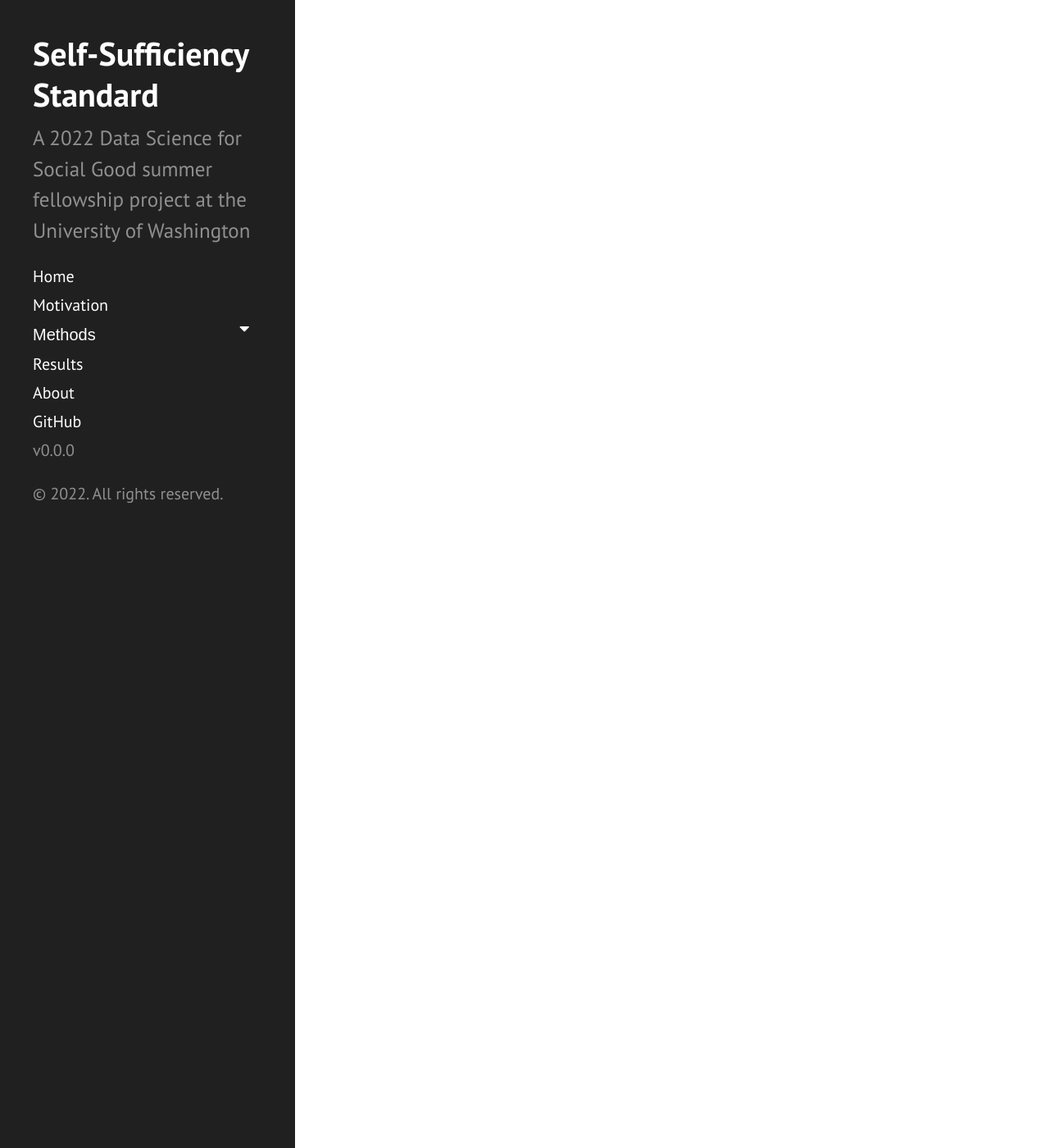
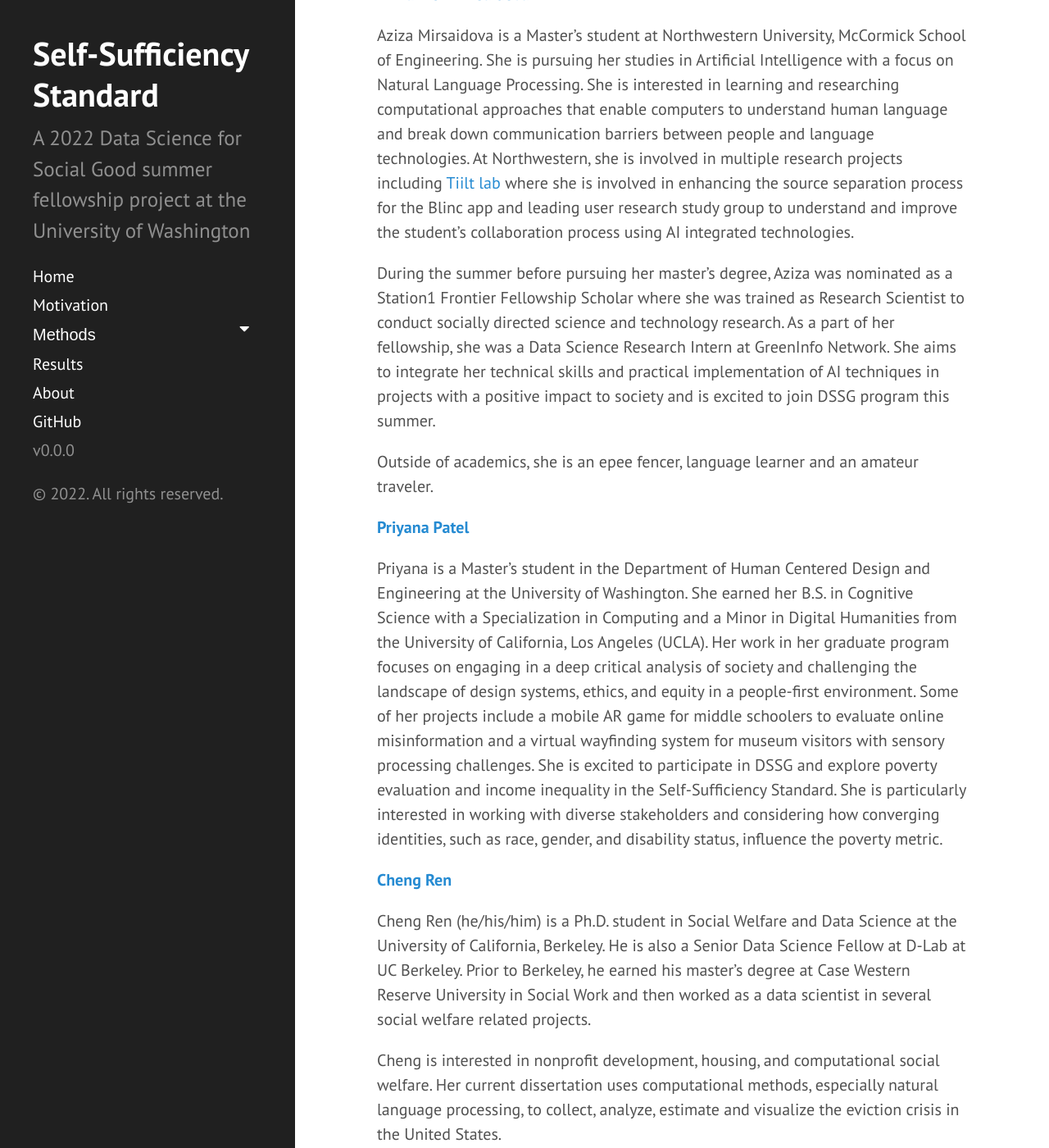
Before and after one commit to uwescience/DSSG2022-Self-Sufficiency, a Jekyll site: the page built from about.md, in a window 1280 px wide and 1400 px high, scrolled down 606 px. Shown: the whole window at 82% size. Built offline with Jekyll 4.4.1, drawn with Linux system fonts in a browser that asks for light colours; some of the changed text lies outside the part shown.

Commit message:
Added about and highlighted the headers with bolded version (#5)

```diff
--- a/about.md
+++ b/about.md
@@ -3,14 +3,46 @@ layout: page
 title: About
 ---
 
-### About
+# **About**
 
-Team Photo
+<img src="{{ site.url }}{{ site.baseurl }}/assets/img/SSS_team.jpeg">
 
-Individual Bios
+## **Bios**
 
-Roles or Contributions (optional, only if it makes sense to your team)
+ [**Azizakhon Mirsaidova**](https://www.linkedin.com/in/azizamirsaidova/)
 
-Where readers can find more details about the project, e.g. code, data, reports, etc.
+ Aziza Mirsaidova is a Master’s student at Northwestern University, McCormick School of Engineering. She is pursuing her studies in Artificial Intelligence with a focus on Natural Language Processing. She is interested in learning and researching computational approaches that enable computers to understand human language and break down communication barriers between people and language technologies. At Northwestern, she is involved in multiple research projects including [Tiilt lab](https://tiilt.northwestern.edu) where she is involved in enhancing the source separation process for the Blinc app and leading user research study group to understand and improve the student’s collaboration process using AI integrated technologies.
 
-Acknowledgements
+During the summer before pursuing her master’s degree, Aziza was nominated as a Station1 Frontier Fellowship Scholar where she was trained as Research Scientist to conduct socially directed science and technology research. As a part of her fellowship, she was a Data Science Research Intern at GreenInfo Network. She aims to integrate her technical skills and practical implementation of AI techniques in projects with a positive impact to society and is excited to join DSSG program this summer.
+
+Outside of academics, she is an epee fencer, language learner and an amateur traveler.
+
+ [**Priyana Patel**](https://www.linkedin.com/in/priyana-patel/)
+
+ Priyana is a Master’s student in the Department of Human Centered Design and Engineering at the University of Washington. She earned her B.S. in Cognitive Science with a Specialization in Computing and a Minor in Digital Humanities from the University of California, Los Angeles (UCLA). Her work in her graduate program focuses on engaging in a deep critical analysis of society and challenging the landscape of design systems, ethics, and equity in a people-first environment. Some of her projects include a mobile AR game for middle schoolers to evaluate online misinformation and a virtual wayfinding system for museum visitors with sensory processing challenges. She is excited to participate in DSSG and explore poverty evaluation and income inequality in the Self-Sufficiency Standard. She is particularly interested in working with diverse stakeholders and considering how converging identities, such as race, gender, and disability status, influence the poverty metric.
+
+ [**Cheng Ren**](https://www.linkedin.com/in/cheng-ren-48283491/)
+
+ Cheng Ren (he/his/him) is a Ph.D. student in Social Welfare and Data Science at the University of California, Berkeley. He is also a Senior Data Science Fellow at D-Lab at UC Berkeley. Prior to Berkeley, he earned his master’s degree at Case Western Reserve University in Social Work and then worked as a data scientist in several social welfare related projects.
+
+Cheng is interested in nonprofit development, housing, and computational social welfare. Her current dissertation uses computational methods, especially natural language processing, to collect, analyze, estimate and visualize the eviction crisis in the United States.
+
+Cheng is excited to learn data science integrated with various fields for social good this summer. He looks forward to learning from other fellows and contributing to the program in poverty measurement empowered by new techniques.
+
+[**Hector Sosa**](https://www.linkedin.com/in/hector-j-sosa/)
+
+Hector Joel Sosa is an Ph.D. Student in the Social Psychology program at the University of Massachusetts – Amherst. Originally from Brooklyn, NY, he holds an undergraduate degree in Psychology from the University at Buffalo. As a former McNair Scholar and student in the Educational Opportunity Program, Hector’s research focuses primarily on supporting members of underrepresented/underserved groups succeed in STEM while in college. Recently, he has explored how cultural alignment or mismatch between individuals’ goals (agentic vs. communal) and perceived goals of STEM (STEM promotes more agentic vs. communal goals) is associated with individuals’ interest in STEM majors.
+
+Hector is excited to be a part of the DSSG program to utilize machine learning techniques to address the cost of living. This program will allow him to develop his technical skills while also addressing a social issue that is relevant to some lived experiences.
+
+
+## **Project Links**
+The Self-Sufficiency Standard(SSS) was created by the Center of Women’s Welfare (CWW) at the University of Washington as an alternative to the Official Poverty Measure (OPM). The Self-Sufficiency Standard data is spread across the CWW website and this repository creates a database to hold the Self-Sufficiency Standard data.
+
+[Self Sufficiency Standard (SSS) Database GitHub Page](https://github.com/Center-for-Women-s-Welfare/SSS)
+[Database Documentation](https://self-sufficiency-standard.readthedocs.io/en/latest/)
+
+
+## **Acknowledgements**
+
+We would like  to thank [University of Washington Data Science for Social Good program] (https://escience.washington.edu/dssg/), project leaders Annie and Lisa from [Center for Women's Welfare](https://socialwork.uw.edu/research/womens-welfare), data scientist Bryna Hazelton, program directors Anissa Tanweer and Sarah Stone.
```
Also changed, not shown: index.md (+0 -1 lines), results.md (+13 -13 lines).
